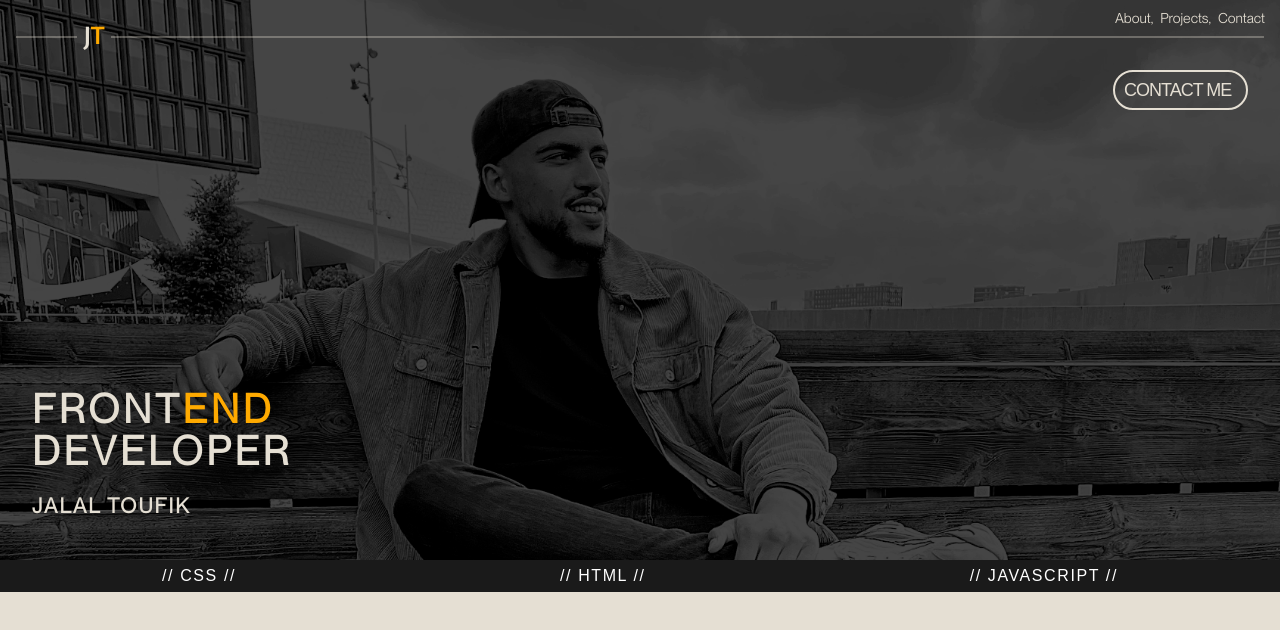
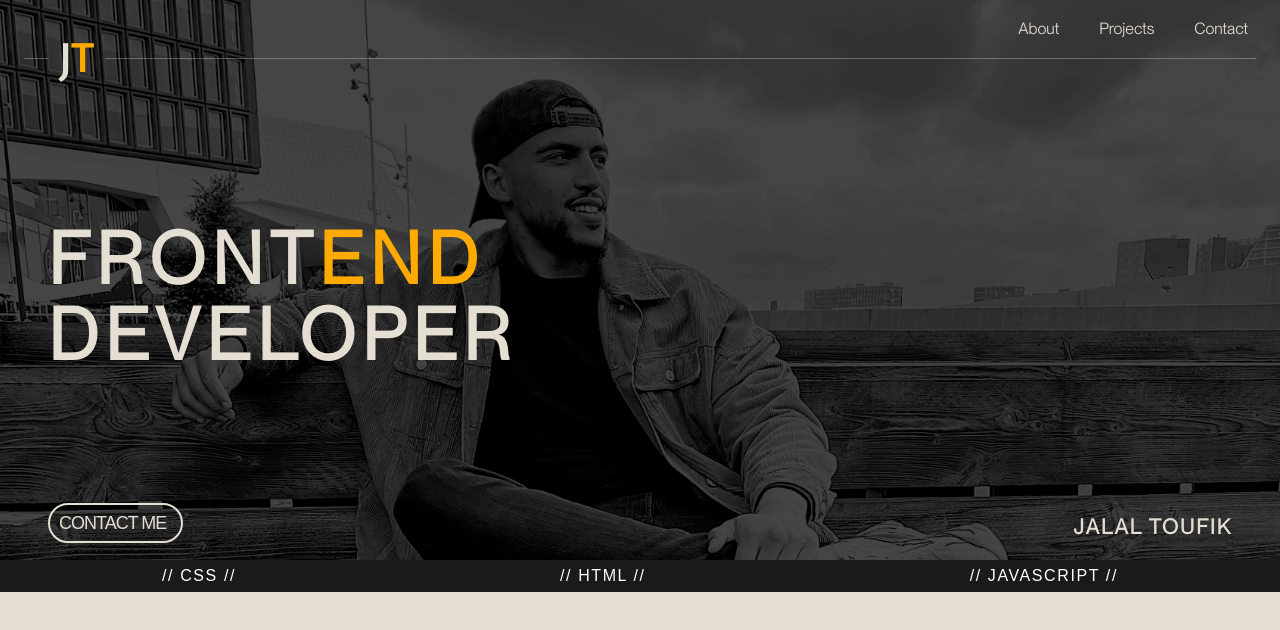
Before and after one commit to JalalToufik/My-Portfolio, a SvelteKit app: page / in a window 1280 px wide. Shown: the top 630 px of the page. Built offline with nearby package versions, Linux system fonts and the light colour scheme; a web font is replaced by a local one.

Commit message:
Header - Responsive Grid :sparkles:
Made a layout switch when screen changes to desktop.

```diff
--- a/src/lib/organism/Header.svelte
+++ b/src/lib/organism/Header.svelte
@@ -1,8 +1,8 @@
 <header>
     <nav>
         <ul>
-            <li><a href="/about">About,</a></li>
-            <li><a href="/projects">Projects,</a></li>
+            <li><a href="/about">About</a></li>
+            <li><a href="/projects">Projects</a></li>
             <li><a href="/contact">Contact</a></li>
         </ul>
         <div class="nav-border">
@@ -14,18 +14,17 @@
 </header>
 
 <style>
-
     nav{
         display: flex;
         flex-direction: column;
         align-items: flex-end;
-        padding: 0 .5em;
+        padding: 0 1em;
     }
     nav ul{
         display: flex;
         padding: .5em;
-        gap: .5em;
-        font-size: 14px;
+        gap: 1em;
+        font-size: 1em;
     }
     nav a{
         color: var(--accent-light-color);
@@ -48,23 +47,37 @@
         height: .1em;
     }
     .border-1{
-        width: 5%;
+        width: 1.5em;
     }
     .border-2{
         width: 95%;
     }
-
     h1{
         font-family: var(--logo-font);
-        font-size: 1.5em ;
+        font-size: 2em;
         color: var(--primary-color);
         margin: 0 .3em;
         position: relative;
         bottom: 0.8em;
         text-transform: uppercase;
     }
-
     h1 span{
         color: var(--accent-light-color);
     }
+
+    /* MEDIA QUERY MOBILE = 400px */
+    @media (min-width: 25rem) {
+
+    }
+
+    /* MEDIA QUERY TABLET = 768px */
+    @media (min-width: 48rem) {
+        nav ul{
+                gap: 2.5em;
+                padding: 1em;
+            }
+        h1{
+            font-size: 2.5em;
+        }
+    }
 </style>
--- a/src/routes/+page.svelte
+++ b/src/routes/+page.svelte
@@ -6,18 +6,18 @@
 
     <Header />
 
-    <div class="hero-container">
-        <section class="hero-title">
-            <h2> Front<span>end</span></h2>
-            <h2> Developer</h2>
+    <section class="hero-container">
+        <div class="hero-title">
+            <h2>
+                Front<span>end</span>
+                Developer
+            </h2>
+            <h3> Jalal Toufik</h3>
             <div>
-                <h3> Jalal Toufik</h3>
+                <a class="btn-contact" href="/contact">Contact me</a>
             </div>
-        </section>
-        <div>
-            <a class="btn-contact" href="/contact">Contact me</a>
         </div>
-    </div>
+    </section>
 </div>
 
 <div class="skill-bar">
@@ -44,12 +44,13 @@
         flex-direction: column-reverse;
         justify-content: space-between;
         height: 95%;
-        padding: 2em;
+        padding: 3em;
     }
 
-    .hero-container div{
+    .hero-title{
         display: flex;
         justify-content: flex-end;
+        align-items: start;
     }
     .hero-title{
         width: 100%;
@@ -66,10 +67,9 @@
     h2{
         font-family: var(--hero-title-font);
         font-size: 2.5em;
-        width: 6em;
         letter-spacing: .1em;
         line-height: 106%;
-        text-align: right;
+        max-width: 7em;
     }
     h2 span, .hero-title {
         color: var(--primary-color);
@@ -78,9 +78,12 @@
         letter-spacing: .1em;
     }
     .hero-title div{
+        position: absolute;
+        top: 4em;
+        right: 2em;
         display: flex;
-        width: 100%;
-        justify-content: flex-start;
+        justify-content: flex-end;
+        align-items: start;
         padding: 1em 0;
     }
     h3{
@@ -88,6 +91,7 @@
         color: var(--accent-light-color);
         font-family: var(--hero-title-font);
         text-transform: uppercase;
+        padding: 1em 0 0 0;
     }
     .btn-contact{
         width: 7.5em;
@@ -117,5 +121,55 @@
         width: 100%;
     }
 
+    /* MEDIA QUERY MOBILE = 400px */
+    @media (min-width: 25rem) {
+
+    }
+
+    /* MEDIA QUERY TABLET = 768px */
+    @media (min-width: 48rem) {
+        /* .hero-container{
+            padding: 4em;
+            justify-content: flex-start;
+            align-items: start;
+            height: 90%;
+        }
+        .hero-title div{
+            top: 31em;
+            left: 4em;
+            justify-content: flex-start;
+        }
+        */
+
+        .hero-title{
+            display: grid;
+            justify-content: start;
+            align-items: end;
+            grid-template-columns: 2fr 1fr;
+            grid-template-rows: 3fr 1fr;
+            grid-template-areas:
+            'title title'
+            'button myName';
+        }
+        h2{
+            grid-area: title;
+            font-size: 4.5em;
+            margin: 1em 0;
+        }
+        h3{
+            grid-area: myName;
+            text-align: right;
+            padding: 0;
+        }
+
+        .hero-title div{
+            grid-area: button;
+            position:static;
+            justify-content: flex-start;
+            padding: 0;
+        }
+
+    }
+
 
 </style>
```
